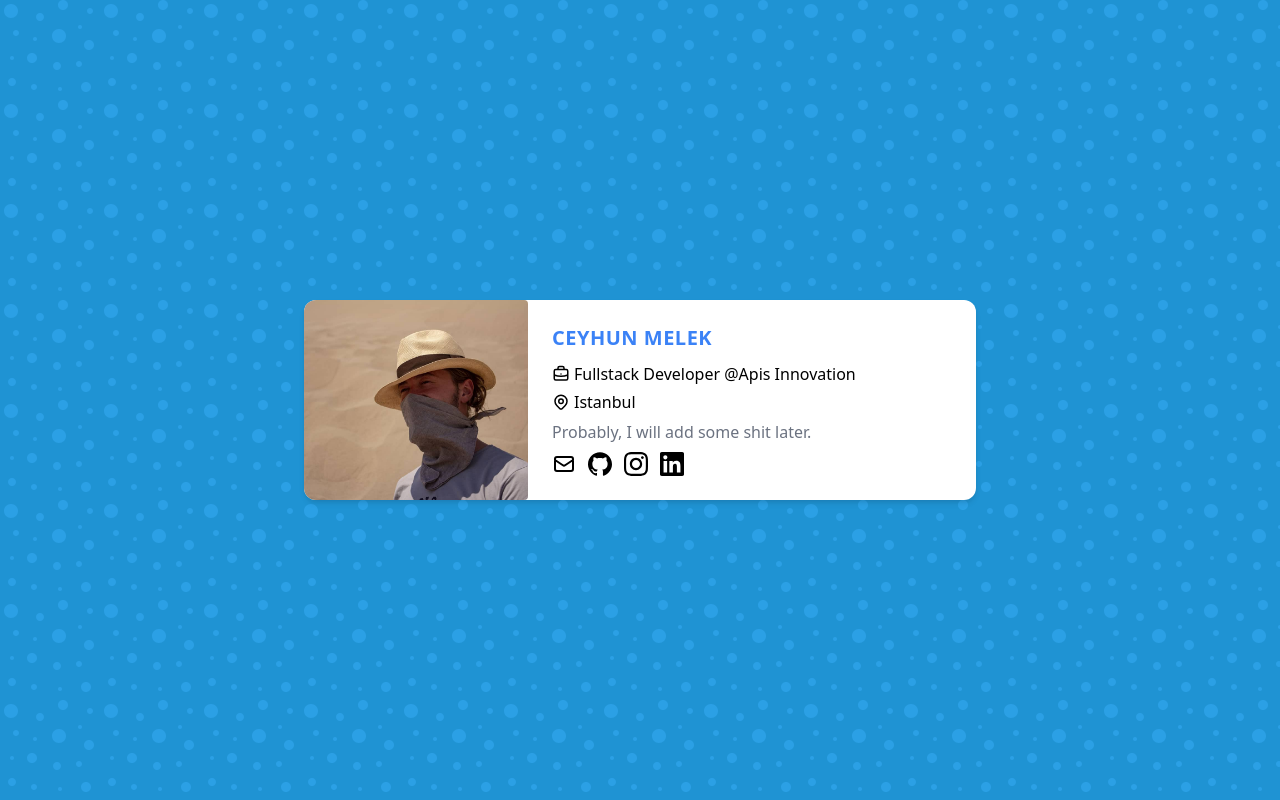
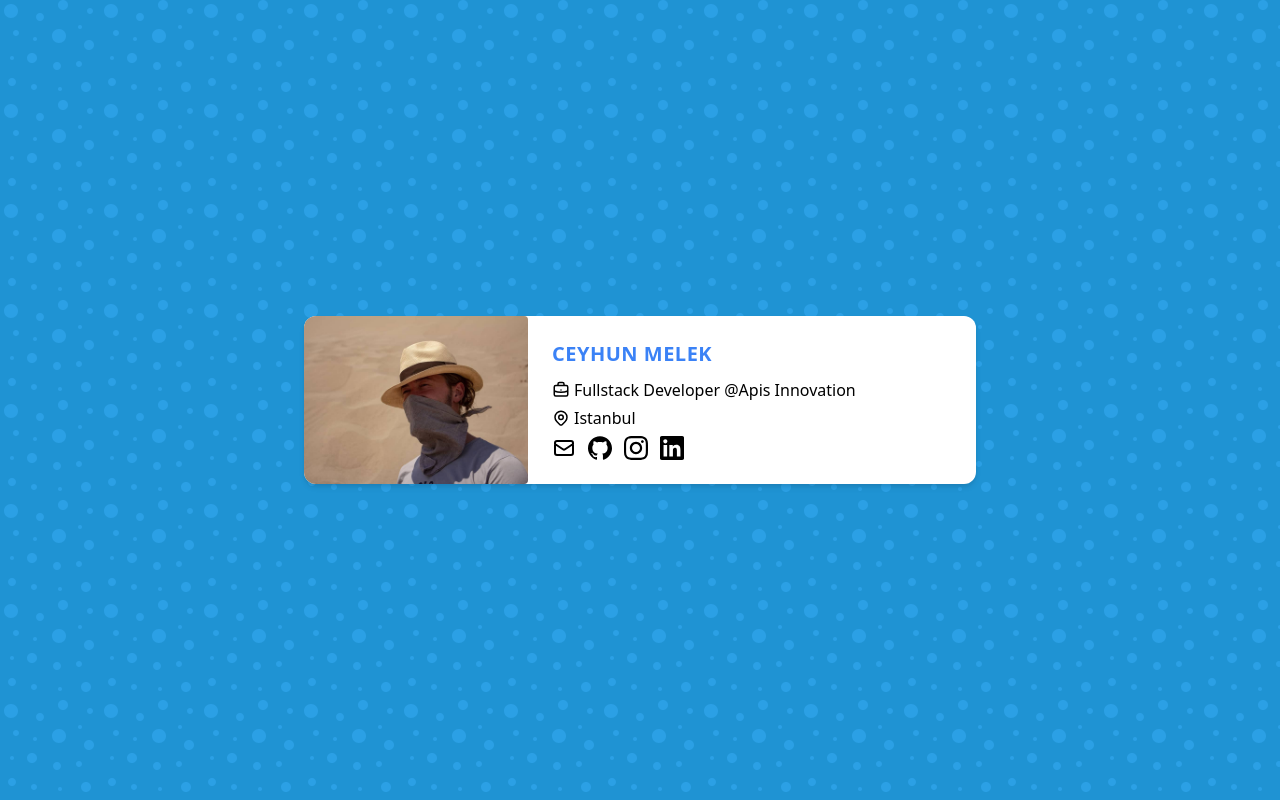
Before and after one commit to ceyhunmelek/ceyhun, a Next.js app: page / in a window 1280 px wide. Built offline with nearby package versions, Linux system fonts and the light colour scheme.

Commit message:
Update Content.js

```diff
--- a/components/Content.js
+++ b/components/Content.js
@@ -11,7 +11,6 @@ export default function IndexPage() {
         <img src={"/icons/location.svg"} width={18}/>
         <a className="block text-md leading-tight font-medium text-black">Istanbul</a>
       </div>
-      <p className="mt-2 text-gray-500">Probably, I will add some shit later.</p>
       <div className="flex mt-2 gap-3">
         <a href="mailto:ceyhunulasmelek@gmail.com">
           <img src={"/icons/mail.svg"} width="24" alt="Instagram"/>
```
